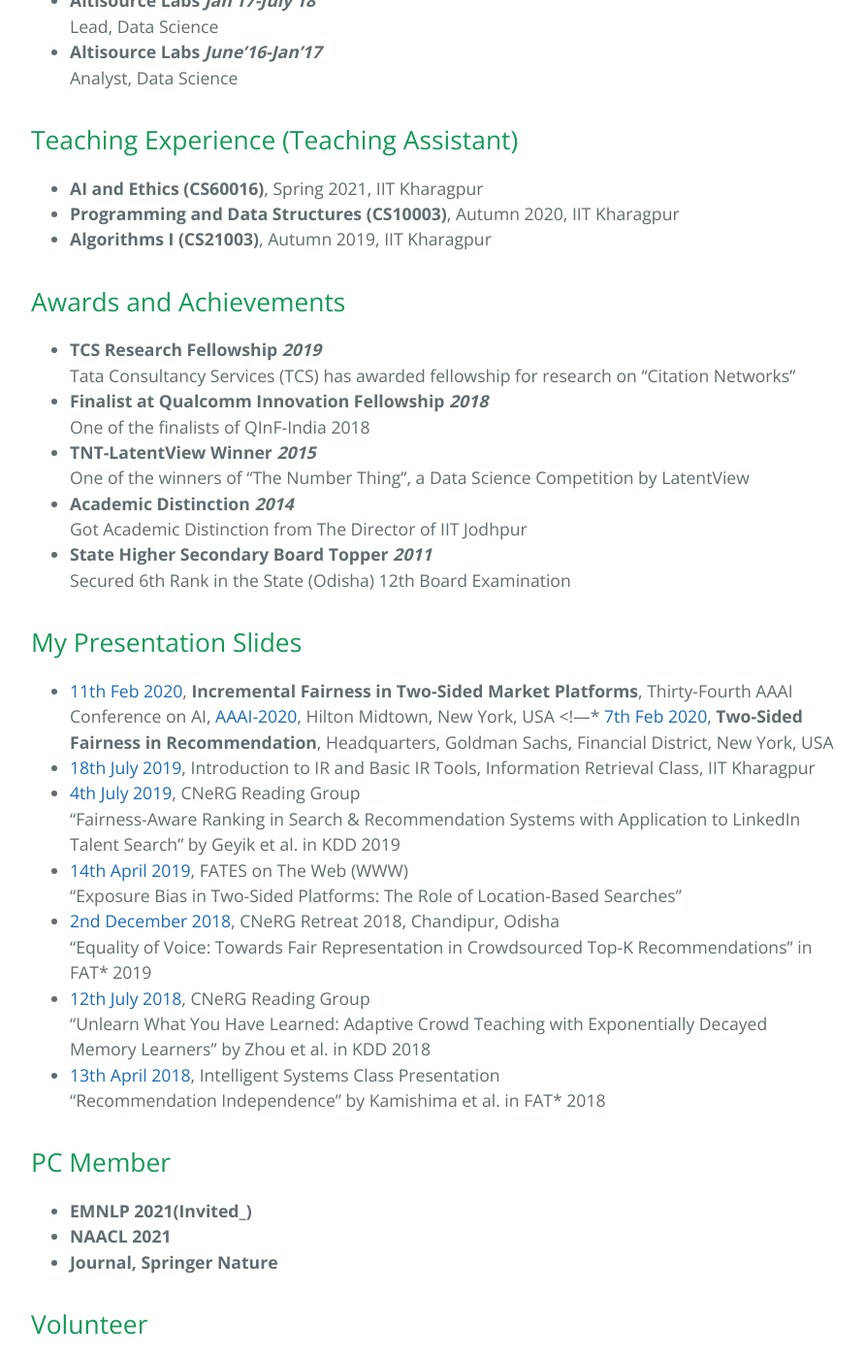
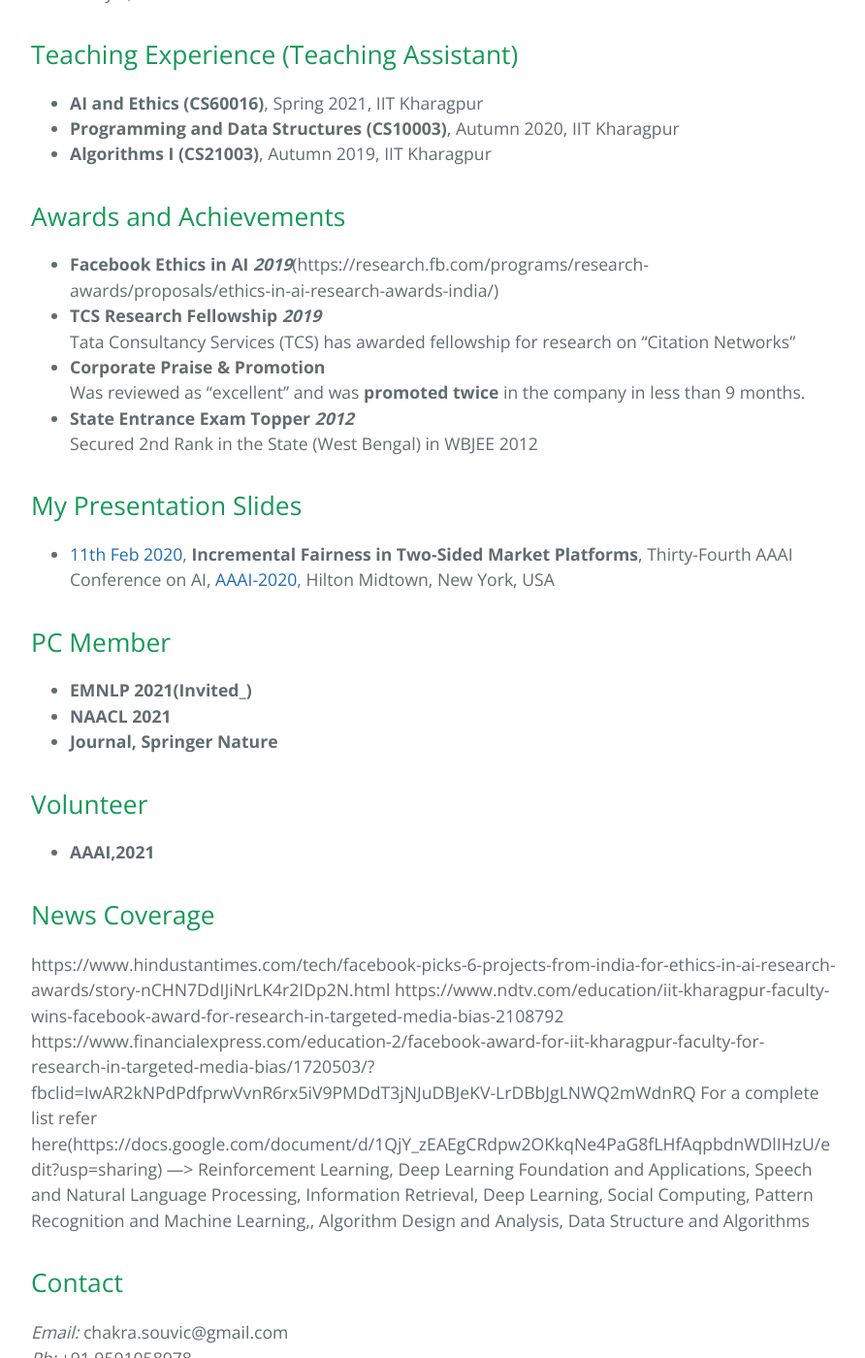
Before and after one commit to Souvic/Souvic.github.io, a Jekyll site: the page built from index.md, in a window 1280 px wide and 1400 px high, scrolled down 2190 px. Shown: the whole window at 97% size, without its empty margins (192-1084 px from the left). Built offline with Jekyll 4.4.1, drawn with Linux system fonts in a browser that asks for light colours; our own code applies the rules of GitHub Pages for plain Markdown files; some of the changed text lies outside the part shown.

Commit message:
some changes

```diff
--- a/index.md
+++ b/index.md
@@ -4,21 +4,6 @@ I am a PhD scholar (TCS research fellow) in the department of [Computer Science
 I am currently a part of [Complex Networks Research Group](http://www.cnergres.iitkgp.ac.in/) at [IIT Kharagpur](http://www.iitkgp.ac.in/). <br>
 Please find me CV [here](https://drive.google.com/file/d/1-KObvU8mr3V0sZGD1rAVmNYWfPZBA9u4/view?usp=sharing). <br>
 My ORCID is [0000-0002-2435-6859](https://orcid.org/0000-0002-9413-0070).
-
-Aspect-based Sentiment Analysis of Scientific Reviews
-
-Publication date
-2020/8
-Conference
-JCDL '20:
-
-
-
-
-
-
-
-
 
 ## Research
 * **Fewshot Learning from text for Multimodal Sentiment Analysis**<br>
@@ -73,31 +58,17 @@ Analyst, Data Science
 * **Algorithms I (CS21003)**, Autumn 2019, IIT Kharagpur
 
 ## Awards and Achievements
+* **Facebook Ethics in AI _2019_**(https://research.fb.com/programs/research-awards/proposals/ethics-in-ai-research-awards-india/)<br>
 * **TCS Research Fellowship _2019_**<br>
 Tata Consultancy Services (TCS) has awarded fellowship for research on "Citation Networks"
-* **Finalist at Qualcomm Innovation Fellowship _2018_**<br>
-One of the finalists of QInF-India 2018
-* **TNT-LatentView Winner _2015_**<br>
-One of the winners of "The Number Thing", a Data Science Competition by LatentView
-* **Academic Distinction _2014_**<br>
-Got Academic Distinction from The Director of IIT Jodhpur
-* **State Higher Secondary Board Topper _2011_**<br>
-Secured 6th Rank in the State (Odisha) 12th Board Examination
+* **Corporate Praise & Promotion**<br>
+Was reviewed as "excellent" and was **promoted twice** in the company in less than 9 months.
+* **State Entrance Exam Topper _2012_**<br>
+Secured 2nd Rank in the State (West Bengal) in WBJEE 2012
 
 ## My Presentation Slides
 * [11th Feb 2020](https://drive.google.com/file/d/1FhBjqo_Egvshi7wMdEelJd5A4buaLI1R/view?usp=sharing), **Incremental Fairness in Two-Sided Market Platforms**, Thirty-Fourth AAAI Conference on AI, [AAAI-2020](https://aaai.org/Conferences/AAAI-20/), Hilton Midtown, New York, USA
-<!---* [7th Feb 2020](https://docs.google.com/presentation/d/1VP_Jn14k77Y4lWTmK_k2z5HaGSEGEN2BdH1v9cnUdpk/edit?usp=drivesdk), **Two-Sided Fairness in Recommendation**, Headquarters, Goldman Sachs, Financial District, New York, USA
-* [18th July 2019](https://docs.google.com/presentation/d/132OudCPjfCwqqvSygPO423EUvLwQwye0eDbqE6HS5MA/edit?usp=sharing), Introduction to IR and Basic IR Tools, Information Retrieval Class, IIT Kharagpur
-* [4th July 2019](https://docs.google.com/presentation/d/1OnhRAaJZbDBqv1J3G3az4hr_gIA1mUlwz5URMeczMws/edit?usp=sharing), CNeRG Reading Group<br>
-"Fairness-Aware Ranking in Search & Recommendation Systems with Application to LinkedIn Talent Search" by Geyik et al. in KDD 2019
-* [14th April 2019](https://docs.google.com/presentation/d/1dVlT8yS5FuH_Wa68-74udUnnAoYqBy1am-ayCxj5uYk/edit?usp=sharing), FATES on The Web (WWW)<br>
-"Exposure Bias in Two-Sided Platforms: The Role of Location-Based Searches"
-* [2nd December 2018](https://docs.google.com/presentation/d/1OOhUtVN_FJYedQpEfLa_yOhBRE-z77O_Qx9hyi9TLXM/edit?usp=sharing), CNeRG Retreat 2018, Chandipur, Odisha<br>
-"Equality of Voice: Towards Fair Representation in Crowdsourced Top-K Recommendations" in FAT* 2019
-* [12th July 2018](https://docs.google.com/presentation/d/1vtUDyxgxqJA-SULhaIv84_28DLbmTqlMFvJJW7ZGGiQ/edit?usp=sharing), CNeRG Reading Group<br>
-"Unlearn What You Have Learned: Adaptive Crowd Teaching with Exponentially Decayed Memory Learners" by Zhou et al. in KDD 2018
-* [13th April 2018](https://docs.google.com/presentation/d/1OV9nfPFF83ObMEjGR7Mu1fN11r_CaLdO0VvtBsnYMRE/edit?usp=sharing), Intelligent Systems Class Presentation<br>
-"Recommendation Independence" by Kamishima et al. in FAT* 2018
+
 
 ## PC Member
 * **EMNLP 2021(Invited_)**
@@ -107,9 +78,7 @@ Secured 6th Rank in the State (Odisha) 12th Board Examination
 ## Volunteer
 * **AAAI,2021**
 
-## Awards
-* **Facebook Ethics in AI _2019_**(https://research.fb.com/programs/research-awards/proposals/ethics-in-ai-research-awards-india/)<br>
-Green Belt Six SIgma _(License:CH042015125)_
+
 ## News Coverage
 https://www.hindustantimes.com/tech/facebook-picks-6-projects-from-india-for-ethics-in-ai-research-awards/story-nCHN7DdIJiNrLK4r2IDp2N.html
 https://www.ndtv.com/education/iit-kharagpur-faculty-wins-facebook-award-for-research-in-targeted-media-bias-2108792
```
